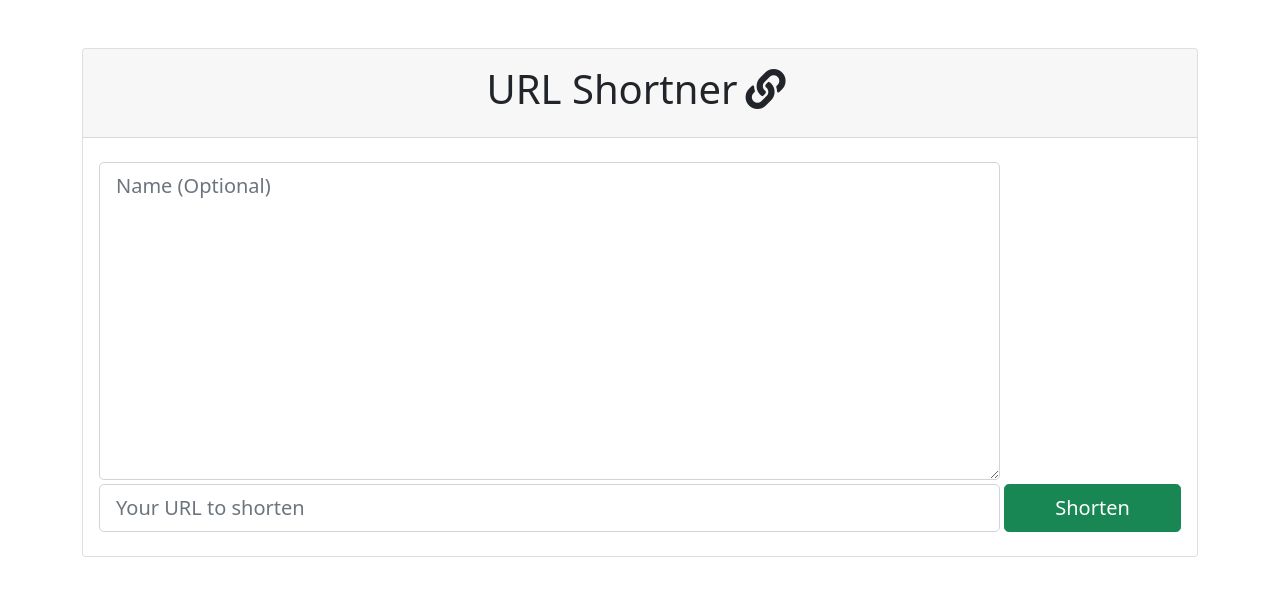
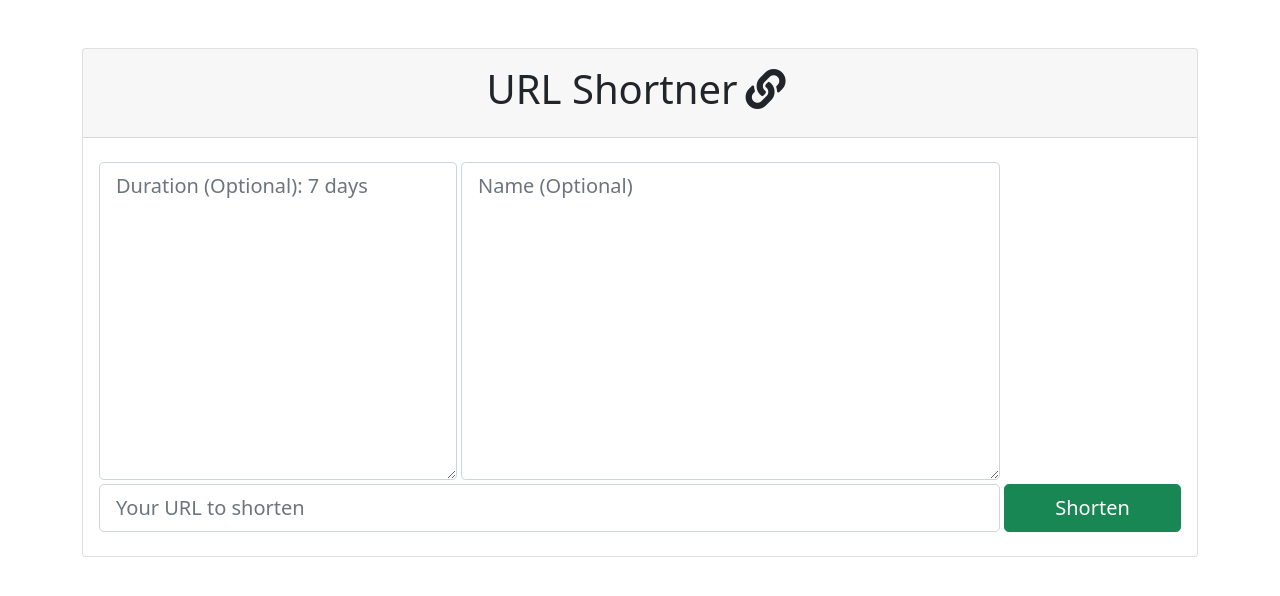
Before and after one commit to raniereee/rsmly, a Django app: page / in a window 1280 px wide. Shown: the top 596 px of the page. Run offline with Django 4.2, Linux system fonts and the light colour scheme.

Commit message:
add duration parameter as optional

```diff
--- a/urlshortener/forms.py
+++ b/urlshortener/forms.py
@@ -9,7 +9,10 @@ class ShortenerForm(forms.ModelForm):
     name_short_url=forms.CharField(required=False, widget=forms.Textarea(
         attrs={"class": "form-control form-control-lg", "placeholder": "Name (Optional)"}))
 
+    duration_expire=forms.IntegerField(required=False, widget=forms.Textarea(
+        attrs={"class": "form-control form-control-lg", "placeholder": "Duration (Optional): 7 days"}))
+
     class Meta:
         model = Shortener
 
-        fields = ('long_url', 'name_short_url')
+        fields = ('long_url', 'name_short_url', 'duration_expire')
--- a/urlshortener/models.py
+++ b/urlshortener/models.py
@@ -11,7 +11,7 @@ from .utils import create_shortened_url
 from datetime import datetime, timedelta
 import uuid
 
-DEFAULT_EXPIRATION_DAYS = 30
+DEFAULT_EXPIRATION_DAYS = 7
 
 class Shortener(models.Model):
 
@@ -19,13 +19,11 @@ class Shortener(models.Model):
 
     expire_in = models.DateTimeField(default=datetime.now() + timedelta(days = DEFAULT_EXPIRATION_DAYS))
 
-    # fast test
-    #expire_in = models.DateTimeField(default=timezone.now() + timedelta(seconds = DEFAULT_EXPIRATION_DAYS))
-
-    times_followed = models.PositiveIntegerField(default=0)
     long_url = models.URLField()
     short_url = models.CharField(max_length=15, unique=True, blank=True)
     name_short_url = models.CharField(max_length=15, unique=True, default=uuid.uuid1)
+
+    duration_expire = models.IntegerField(default=DEFAULT_EXPIRATION_DAYS)
 
     class Meta:
         ordering = ["-created"]
@@ -38,6 +36,14 @@ class Shortener(models.Model):
 
     def save(self, *args, **kwargs):
 
+        if self.duration_expire:
+            self.expire_in = datetime.now()  + timedelta(days = self.duration_expire)
+            # fast test
+            #self.expire_in = datetime.now()  + timedelta(seconds = self.duration_expire)
+        else:
+            self.expire_in = datetime.now()  + timedelta(days = DEFAULT_EXPIRATION_DAYS)
+            self.duration_expire = DEFAULT_EXPIRATION_DAYS
+
         if self.name_short_url:
             self.short_url = self.name_short_url
 
--- a/urlshortener/templates/urlshortener/home.html
+++ b/urlshortener/templates/urlshortener/home.html
@@ -11,7 +11,8 @@
       <form action="" method="POST">
         {% csrf_token %}
         <div class="row g-1">
-          <div class="col-10">{{form.name_short_url}}</div>
+          <div class="col-4">{{form.duration_expire}}</div>
+          <div class="col-6">{{form.name_short_url}}</div>
           <div class="col-10">{{form.long_url}}</div>
           <div class="col-2">
             <button class="btn btn-success btn-lg w-100" type="submit">
```
